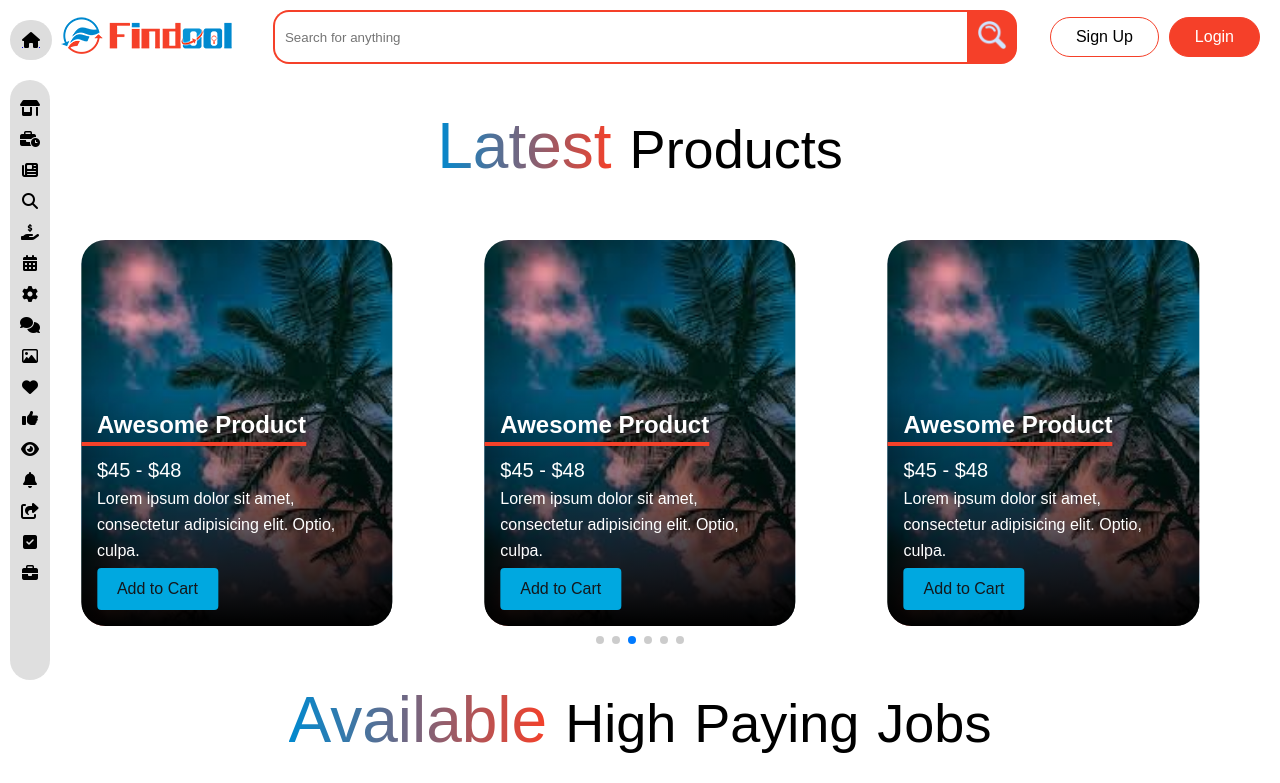
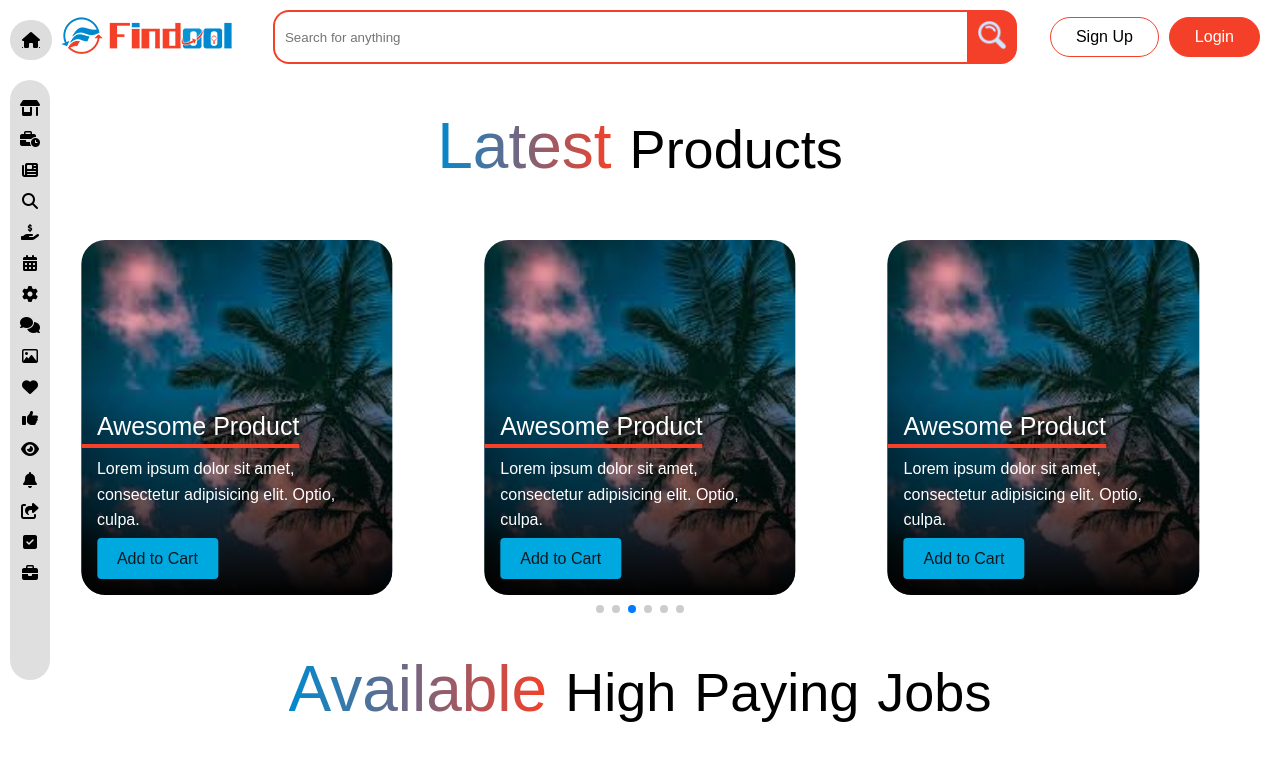
Before and after one commit to YousufChohan/findool_current_design, a React (Create React App) app: page / in a window 1280 px wide. Shown: the top 783 px of the page. Built offline with nearby package versions, Linux system fonts and the light colour scheme.

Commit message:
Added new Job Cards

```diff
--- a/src/App.css
+++ b/src/App.css
@@ -545,16 +545,18 @@ header {
 }
 
 .card-title {
+  font-weight: 500;
+  font-size: 25px;
   margin-bottom: 10px;
   position: relative;
   width: max-content;
 }
 
+
+
 .card-title2 {
   font-weight: 400;
   font-size: 20px;
-  position: relative;
-  width: max-content;
 }
 
 .card:hover .card-title::after,
--- a/src/Components/ProductCard.js
+++ b/src/Components/ProductCard.js
@@ -6,8 +6,7 @@ const ProductCard = () => (
   <div className="card-wrapper">
     <div className="card">
       <div className="card-content">
-        <h2 className="card-title">Awesome Product</h2>
-        <h2 className="card-title2">$45 - $48</h2>
+        <p className="card-title">Awesome Product</p>
         <p className="card-body">
           Lorem ipsum dolor sit amet, consectetur adipisicing elit. Optio,
           culpa.
```
